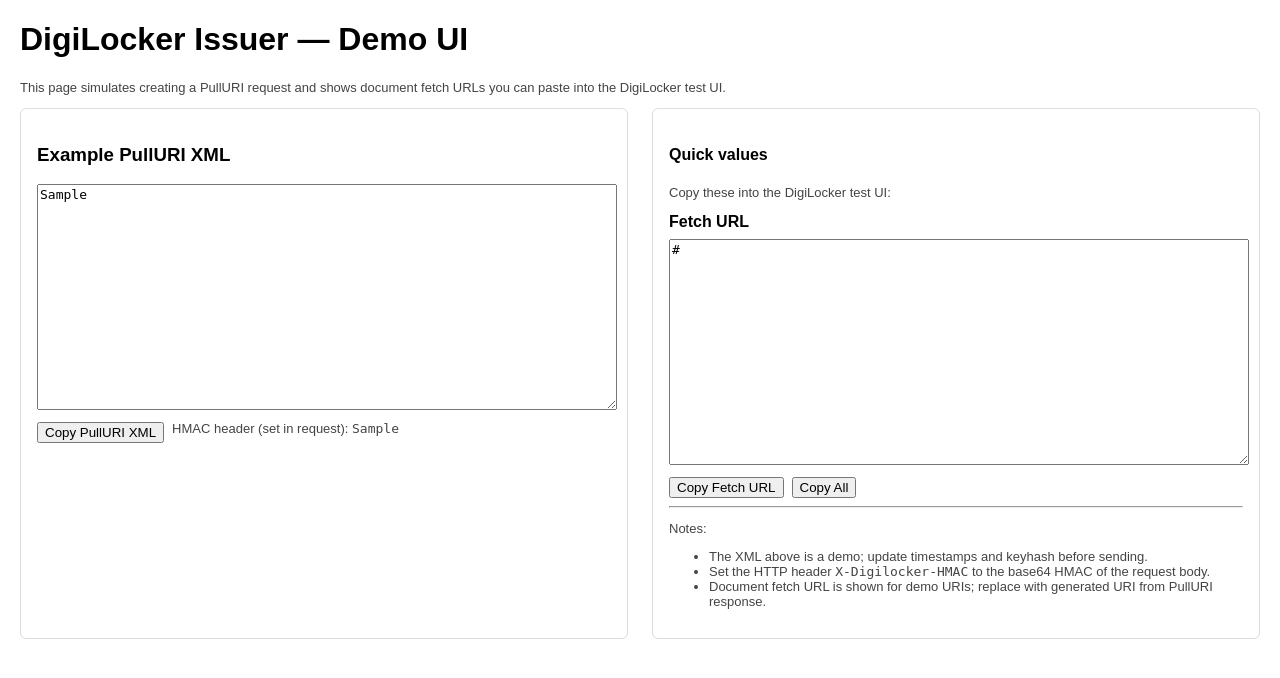
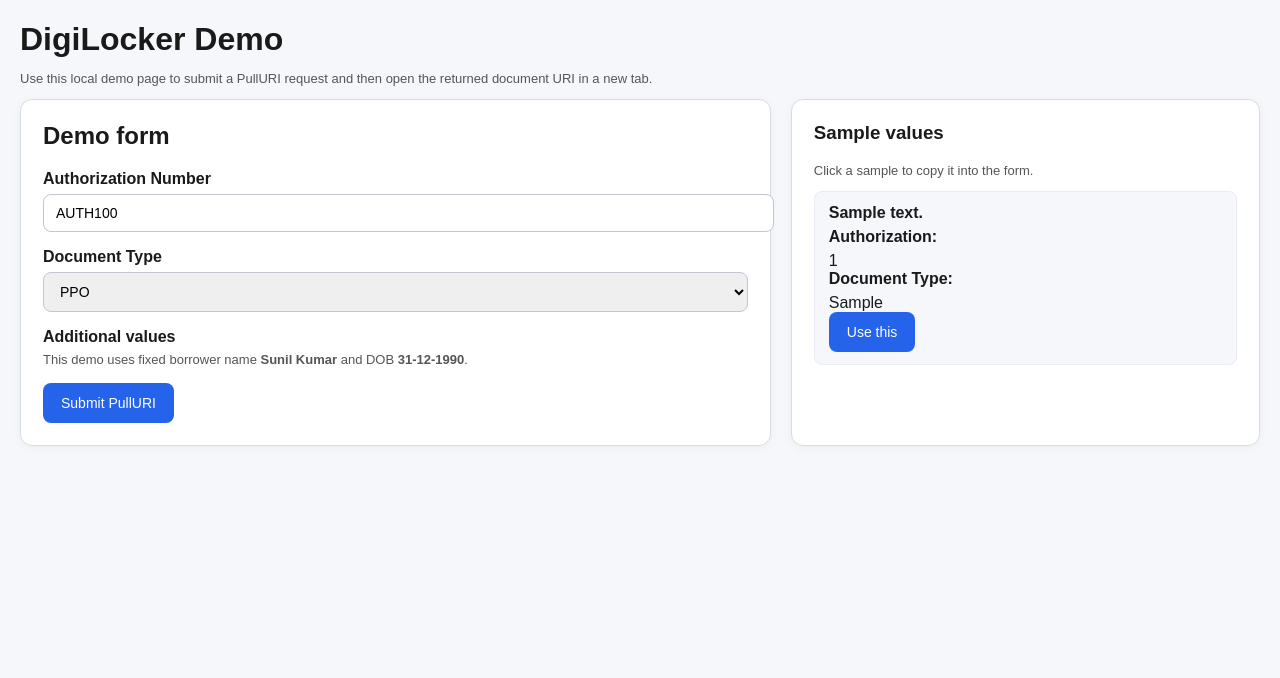
Before and after one commit to avikuulnuu/digilocker_pension, a Python web app: template issuer/templates/issuer/demo.html in a window 1280 px wide. Shown: the top 678 px of the page. Run offline with Jinja, Linux system fonts and the light colour scheme; the template is opened without the code that fills it: most values are stand-ins (such as "Sample title", 1, 10 or a date in 2020).

Commit message:
demo new ui

```diff
--- a/issuer/models.py
+++ b/issuer/models.py
@@ -42,7 +42,7 @@
 
     # External references
     application_number = models.CharField(max_length=50, blank=True, null=True)
-    external_system_id = models.BigIntegerField(unique=True)
+    external_system_id = models.CharField(max_length=20, unique=True)
     external_metadata = models.JSONField(null=True, blank=True)
 
     created_at = models.DateTimeField(auto_now_add=True)
--- a/issuer/templates/issuer/demo.html
+++ b/issuer/templates/issuer/demo.html
@@ -3,64 +3,125 @@
   <head>
     <meta charset="utf-8" />
     <meta name="viewport" content="width=device-width,initial-scale=1" />
-    <title>DigiLocker — Demo UI</title>
+    <title>DigiLocker Demo UI</title>
     <style>
-      body { font-family: Arial, sans-serif; margin: 20px; }
-      .container { display: flex; gap: 24px; }
-      .panel { flex: 1; border: 1px solid #ddd; padding: 16px; border-radius: 6px; }
-      .corner { width: 320px; min-width: 220px; }
-      textarea { width: 100%; height: 220px; font-family: monospace; font-size: 13px; }
-      .small { font-size: 13px; color: #444; }
-      button { margin-top: 8px; }
-      .copy-row { display:flex; gap:8px; align-items:center; }
+      body { font-family: Arial, sans-serif; margin: 20px; background:#f6f7fb; color:#1a1a1a; }
+      h1 { margin-bottom: 8px; }
+      .page { display: grid; grid-template-columns: 1.6fr 1fr; gap: 20px; }
+      .panel { background: #fff; border: 1px solid #d8dce3; border-radius: 12px; padding: 22px; box-shadow: 0 2px 10px rgba(0,0,0,0.04); }
+      .panel h2, .panel h3 { margin-top: 0; }
+      .field { margin-bottom: 16px; }
+      label { display: block; margin-bottom: 6px; font-weight: 600; }
+      input, select { width: 100%; padding: 10px 12px; border: 1px solid #c1c6d1; border-radius: 8px; font-size: 14px; }
+      button { background: #2563eb; color: #fff; border: none; padding: 12px 18px; border-radius: 8px; cursor: pointer; font-size: 14px; }
+      button:disabled { opacity: .65; cursor: not-allowed; }
+      .help { font-size: 13px; color: #555; }
+      .samples { display: grid; gap: 12px; }
+      .sample-item { background: #f5f7fb; padding: 12px 14px; border-radius: 8px; border: 1px solid #e8ebf3; }
+      .sample-item strong { display: block; margin-bottom: 6px; }
+      .result { margin-top: 18px; padding: 14px; border-radius: 10px; background: #eef6ff; border: 1px solid #c7dcff; }
+      .result p { margin: 10px 0; }
+      .small { font-size: 13px; color: #555; }
+      .copy-btn { margin-top: 8px; background: #475569; }
     </style>
   </head>
   <body>
-    <h1>DigiLocker Issuer — Demo UI</h1>
-    <p class="small">This page simulates creating a PullURI request and shows document fetch URLs you can paste into the DigiLocker test UI.</p>
+    <h1>DigiLocker Demo</h1>
+    <p class="small">Use this local demo page to submit a PullURI request and then open the returned document URI in a new tab.</p>
 
-    <div class="container">
+    <div class="page">
       <div class="panel">
-        <h3>Example PullURI XML</h3>
-        <textarea id="pullxml">{{ samples.pull_uri_xml }}</textarea>
-        <div class="copy-row">
-          <button onclick="copyToClipboard('pullxml')">Copy PullURI XML</button>
-          <span class="small">HMAC header (set in request): <code>{{ samples.hmac_header }}</code></span>
+        <h2>Demo form</h2>
+        <form id="demo-form">
+          <div class="field">
+            <label for="authorization_number">Authorization Number</label>
+            <input id="authorization_number" name="authorization_number" value="AUTH100" required />
+          </div>
+          <div class="field">
+            <label for="document_type">Document Type</label>
+            <select id="document_type" name="document_type" required>
+              <option value="PPO">PPO</option>
+              <option value="GPF">GPF</option>
+              <option value="CPO">CPO</option>
+            </select>
+          </div>
+          <div class="field">
+            <label>Additional values</label>
+            <div class="help">This demo uses fixed borrower name <strong>Sunil Kumar</strong> and DOB <strong>31-12-1990</strong>.</div>
+          </div>
+          <button type="submit">Submit PullURI</button>
+        </form>
+
+        <div id="result" class="result" style="display:none;">
+          <h3>Result</h3>
+          <p id="result-message"></p>
+          <p><strong>Generated URI:</strong> <span id="result-uri"></span></p>
+          <button id="view-doc" class="copy-btn" style="display:none;" onclick="openDocument()">View Document</button>
         </div>
       </div>
 
-      <div class="panel corner">
-        <h4>Quick values</h4>
-        <p class="small">Copy these into the DigiLocker test UI:</p>
-        <div style="margin-bottom:8px;"><strong>Fetch URL</strong></div>
-        <textarea id="fetchurl">{{ samples.fetch_url }}</textarea>
-        <div class="copy-row">
-          <button onclick="copyToClipboard('fetchurl')">Copy Fetch URL</button>
-          <button onclick="copyAll()">Copy All</button>
+      <div class="panel">
+        <h3>Sample values</h3>
+        <p class="small">Click a sample to copy it into the form.</p>
+        <div class="samples">
+          {% for sample in samples %}
+          <div class="sample-item">
+            <strong>{{ sample.description }}</strong>
+            <div><strong>Authorization:</strong> {{ sample.authorization_number }}</div>
+            <div><strong>Document Type:</strong> {{ sample.document_type }}</div>
+            <button type="button" onclick="applySample('{{ sample.authorization_number }}', '{{ sample.document_type }}')">Use this</button>
+          </div>
+          {% endfor %}
         </div>
-        <hr/>
-        <p class="small">Notes:</p>
-        <ul class="small">
-          <li>The XML above is a demo; update timestamps and keyhash before sending.</li>
-          <li>Set the HTTP header <code>X-Digilocker-HMAC</code> to the base64 HMAC of the request body.</li>
-          <li>Document fetch URL is shown for demo URIs; replace with generated URI from PullURI response.</li>
-        </ul>
       </div>
     </div>
 
     <script>
-      function copyToClipboard(id) {
-        const el = document.getElementById(id);
-        el.select();
-        document.execCommand('copy');
-        window.getSelection().removeAllRanges();
-        alert('Copied to clipboard');
+      const resultEl = document.getElementById('result');
+      const resultMessage = document.getElementById('result-message');
+      const resultUri = document.getElementById('result-uri');
+      const viewButton = document.getElementById('view-doc');
+      let currentUri = '';
+
+      document.getElementById('demo-form').addEventListener('submit', async function(event) {
+        event.preventDefault();
+        resultEl.style.display = 'none';
+        viewButton.style.display = 'none';
+        resultMessage.textContent = 'Submitting PullURI request...';
+        resultEl.style.display = 'block';
+
+        const body = {
+          authorization_number: document.getElementById('authorization_number').value.trim(),
+          document_type: document.getElementById('document_type').value.trim(),
+        };
+
+        const response = await fetch('/issuer/demo/submit', {
+          method: 'POST',
+          headers: { 'Content-Type': 'application/json' },
+          body: JSON.stringify(body),
+        });
+
+        const payload = await response.json();
+        if (!response.ok || payload.status !== 'ok') {
+          resultMessage.textContent = payload.error || payload.message || 'Failed to submit PullURI request.';
+          resultUri.textContent = '';
+          return;
+        }
+
+        currentUri = payload.uri;
+        resultMessage.textContent = 'PullURI succeeded!';
+        resultUri.textContent = currentUri;
+        viewButton.style.display = 'inline-block';
+      });
+
+      function applySample(auth, docType) {
+        document.getElementById('authorization_number').value = auth;
+        document.getElementById('document_type').value = docType;
       }
-      function copyAll(){
-        const xml = document.getElementById('pullxml').value;
-        const url = document.getElementById('fetchurl').value;
-        const combined = xml + '\n\n' + url;
-        navigator.clipboard.writeText(combined).then(()=>alert('Copied XML + URL'))
+
+      function openDocument() {
+        if (!currentUri) return;
+        window.open('/issuer/demo/view-doc/' + encodeURIComponent(currentUri), '_blank');
       }
     </script>
   </body>
--- a/issuer/urls.py
+++ b/issuer/urls.py
@@ -7,5 +7,7 @@
 urlpatterns = [
     path("pull-uri", views.pull_uri_view, name="pull-uri"),
     path("demo", views.demo_ui, name="demo-ui"),
+    path("demo/submit", views.demo_submit, name="demo-submit"),
+    path("demo/view-doc/<path:uri>", views.demo_view_doc, name="demo-view-doc"),
     path("document/<path:uri>", views.document_fetch_view, name="document-fetch"),
 ]
```
Also changed, not shown: issuer/views.py (+156 -22 lines).
